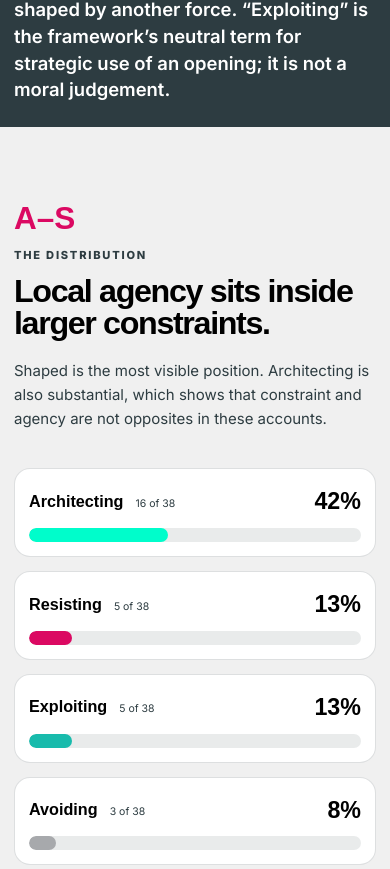
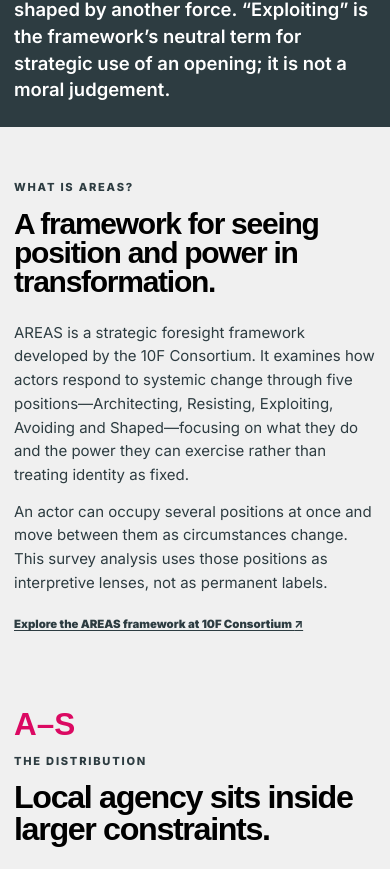
Before and after one commit to tdufva/elia-future-readiness-survey-results, a Next.js app: page /areas in a window 390 px wide. Shown: the part 1073-1942 px from the top of the page. Built offline with nearby package versions, Linux system fonts and the light colour scheme.

Commit message:
Introduce the AREAS framework

```diff
--- a/app/areas/page.tsx
+++ b/app/areas/page.tsx
@@ -40,6 +40,8 @@ export default function AreasPage() {
       </section>
 
       <section className="reading-note areas-reading-note" aria-label="How to read the AREAS analysis"><p className="eyebrow">Read this first</p><p>AREAS maps what actors do in relation to transformation. A respondent can architect one response while being shaped by another force. “Exploiting” is the framework’s neutral term for strategic use of an opening; it is not a moral judgement.</p></section>
+
+      <section className="areas-framework-intro" aria-labelledby="areas-framework-title"><div><p className="eyebrow">What is AREAS?</p><h2 id="areas-framework-title">A framework for seeing position and power in transformation.</h2></div><div><p>AREAS is a strategic foresight framework developed by the 10F Consortium. It examines how actors respond to systemic change through five positions—Architecting, Resisting, Exploiting, Avoiding and Shaped—focusing on what they do and the power they can exercise rather than treating identity as fixed.</p><p>An actor can occupy several positions at once and move between them as circumstances change. This survey analysis uses those positions as interpretive lenses, not as permanent labels.</p><a href="https://www.10fconsortium.org/areas">Explore the AREAS framework at 10F Consortium <span aria-hidden="true">↗</span></a></div></section>
 
       <section className="section areas-overview" id="areas-overview">
         <header className="section-head"><div className="section-index" aria-hidden="true">A–S</div><div><p className="eyebrow">The distribution</p><h2>Local agency sits inside larger constraints.</h2><p className="section-intro">Shaped is the most visible position. Architecting is also substantial, which shows that constraint and agency are not opposites in these accounts.</p></div></header>
--- a/app/globals.css
+++ b/app/globals.css
@@ -318,6 +318,11 @@ summary { padding: 16px 0; cursor: pointer; font-size: .76rem; font-weight: 800;
 .areas-hero { display: grid; width: min(var(--content), calc(100% - 72px)); margin: 0 auto; padding: 76px 0 82px; grid-template-columns: minmax(0, 1.25fr) minmax(340px, .75fr); gap: 96px; align-items: end; }
 .areas-hero h1 { max-width: 980px; }
 .areas-scope .scope-grid span { max-width: 160px; }
+.areas-framework-intro { display: grid; width: min(var(--content), calc(100% - 72px)); margin: 0 auto; padding: 70px 0 12px; grid-template-columns: minmax(300px, .82fr) minmax(0, 1.18fr); gap: 76px; align-items: start; }
+.areas-framework-intro h2 { max-width: 620px; font-size: clamp(2rem, 3.3vw, 3.45rem); }
+.areas-framework-intro > div:last-child { display: grid; gap: 13px; }
+.areas-framework-intro > div:last-child p { max-width: 760px; margin: 0; color: var(--ink-soft); }
+.areas-framework-intro a { width: fit-content; margin-top: 8px; color: var(--signal-dark); font-size: .76rem; font-weight: 820; }
 .areas-overview { padding-bottom: 92px; }
 .areas-bars { display: grid; gap: 14px; }
 .areas-bar { --areas-accent: var(--elia-pink); display: grid; padding: 15px 18px; grid-template-columns: 190px minmax(160px, 1fr) 72px; gap: 22px; align-items: center; color: var(--ink); background: var(--surface); border: 1px solid rgb(45 60 65 / 16%); border-radius: 16px; text-decoration: none; }
@@ -555,6 +560,7 @@ h2 { letter-spacing: -.042em; line-height: .98; }
   .raw-toolbar { grid-template-columns: 1fr 1fr 1fr; } .raw-search { grid-column: 1 / -1; }
   .raw-answer-grid h3 { min-height: 0; }
   .areas-hero { grid-template-columns: 1fr; gap: 44px; } .areas-scope { max-width: 660px; }
+  .areas-framework-intro { grid-template-columns: 1fr; gap: 24px; }
   .areas-position-intro { grid-template-columns: 1fr; gap: 28px; }
   .areas-method-grid { grid-template-columns: repeat(2, 1fr); }
 }
@@ -593,6 +599,7 @@ h2 { letter-spacing: -.042em; line-height: .98; }
   .respondent-profile-head { padding: 48px 0 38px; grid-template-columns: 1fr; gap: 30px; } .respondent-profile-head h1 { font-size: clamp(3rem, 15vw, 5.2rem); }
   .respondent-answer-stack article { padding: 28px 22px; box-shadow: 4px 4px 0 var(--paper-deep); } .respondent-answer-stack blockquote { padding-left: 18px; }
   .areas-hero, .areas-position-list { width: min(100% - 28px, 680px); } .areas-hero { padding: 52px 0 58px; }
+  .areas-framework-intro { width: min(100% - 28px, 680px); padding: 52px 0 0; }
   .areas-reading-note { padding: 24px 14px; }
   .areas-bar { padding: 14px; grid-template-columns: 1fr 62px; gap: 8px 12px; } .areas-bar-track { grid-column: 1 / -1; grid-row: 2; } .areas-bar-label { justify-content: flex-start; } .areas-bar b { grid-column: 2; grid-row: 1; }
   .areas-overlap-note { grid-template-columns: 1fr; gap: 8px; }
```
Also changed, not shown: 1 other file (tests, documents, lock files or other folders).
